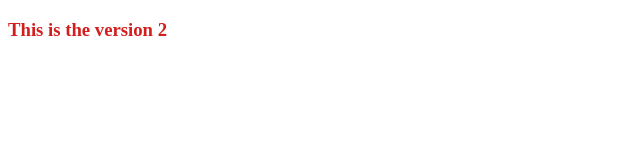
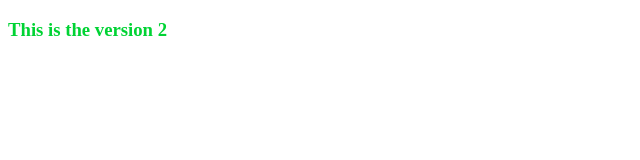
Before and after one commit to ayman-alkom/my-test, a plain HTML site: page index.html in a window 1280 px wide. Shown: the whole page, without its empty margins (0-640 px from the left). Drawn offline with Linux system fonts and the light colour scheme.

Commit message:
change the color from red to green

```diff
--- a/style.css
+++ b/style.css
@@ -1,3 +1,3 @@
 h3{
-    color: #d31e1e;
+    color: #00d334;
 }
```
